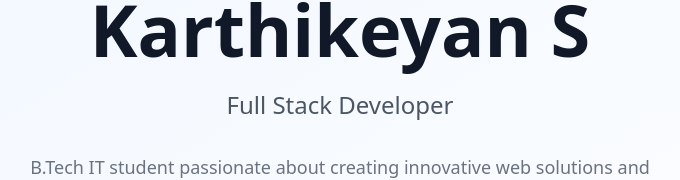
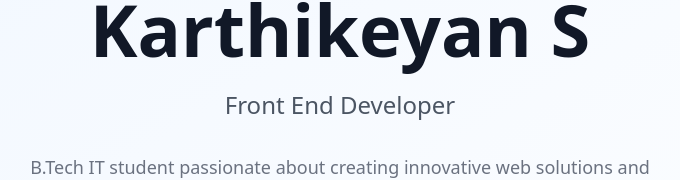
Before and after one commit to Karthikeyan-S26/karthi-personal-portfolio, a React (Vite) app: page / in a window 1280 px wide. Shown: the part 270-450 px from the top of the page, without its empty margins (300-980 px from the left). Built offline with nearby package versions, Linux system fonts and the light colour scheme.

Commit message:
Update title to Front End Developer

```diff
--- a/src/components/Hero.tsx
+++ b/src/components/Hero.tsx
@@ -31,7 +31,7 @@ const Hero = () => {
           Karthikeyan S
         </h1>
         <p className="text-lg md:text-xl lg:text-2xl text-gray-600 mb-6 md:mb-8 font-light">
-          Full Stack Developer
+          Front End Developer
         </p>
         <p className="text-base md:text-lg text-gray-500 mb-6 md:mb-8 max-w-2xl mx-auto px-4">
           B.Tech IT student passionate about creating innovative web solutions and building scalable applications with modern technologies.
```
